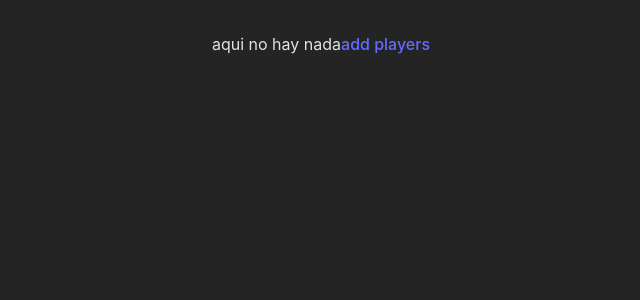
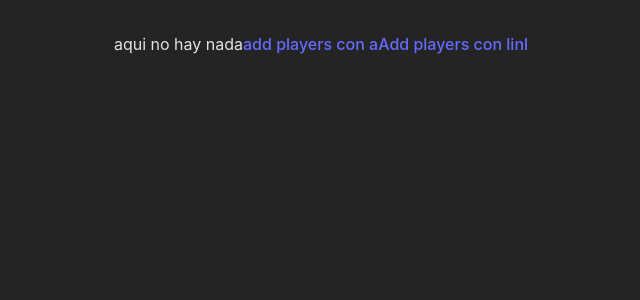
Before and after one commit to johnkleinad/score-counter, a React (Vite) app: page / in a window 1280 px wide. Shown: the top 300 px of the page, without its empty margins (319-959 px from the left). Built offline with nearby package versions, Linux system fonts and the light colour scheme.

Commit message:
add links and a

```diff
--- a/src/App.jsx
+++ b/src/App.jsx
@@ -1,11 +1,15 @@
 import { useEffect, useState } from 'react';
 import './App.css'
+import { Link } from 'react-router-dom';
 
 function App() {
 
   return <>
     aqui no hay nada
-    <a href="/addPlayers">add players</a>
+    <a href="/addPlayers">add players con a</a>
+    <Link to={'/addPlayers'}>
+      Add players con linl
+    </Link>
   </>
 }
 
```
